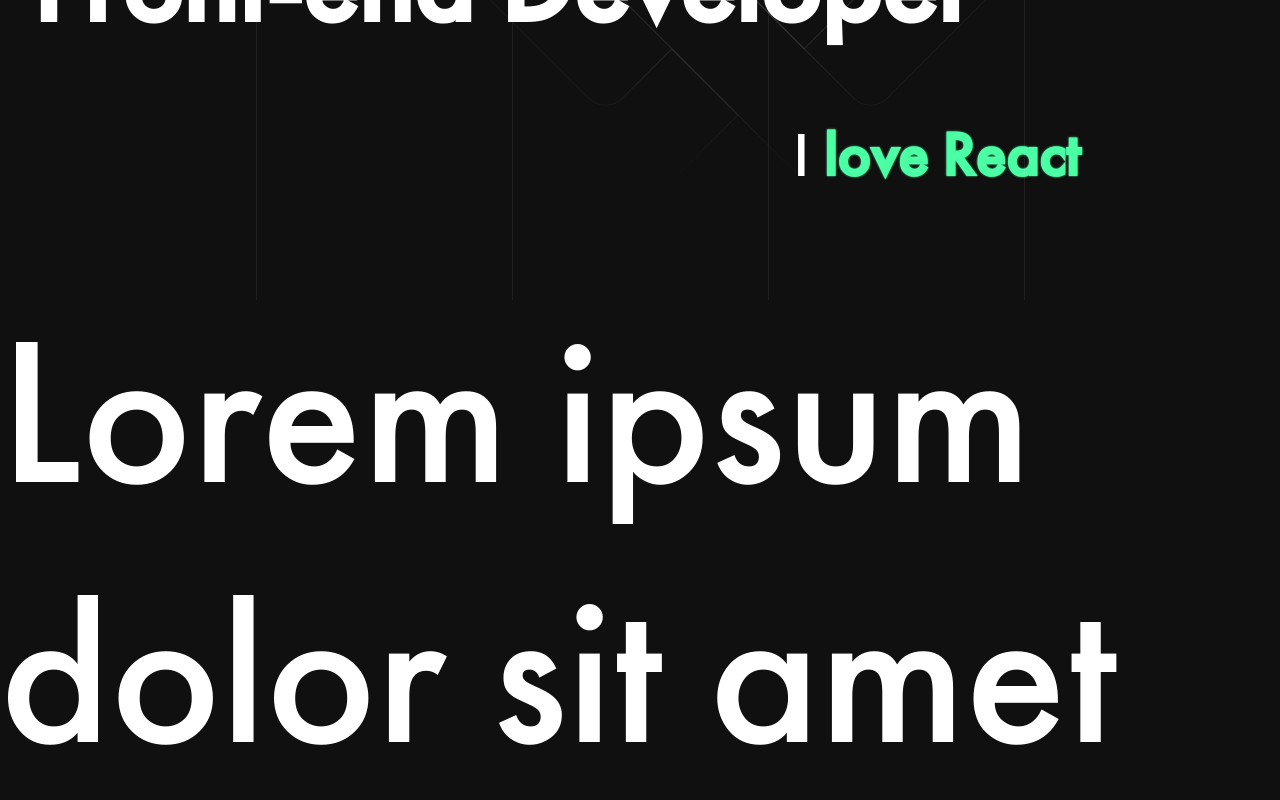
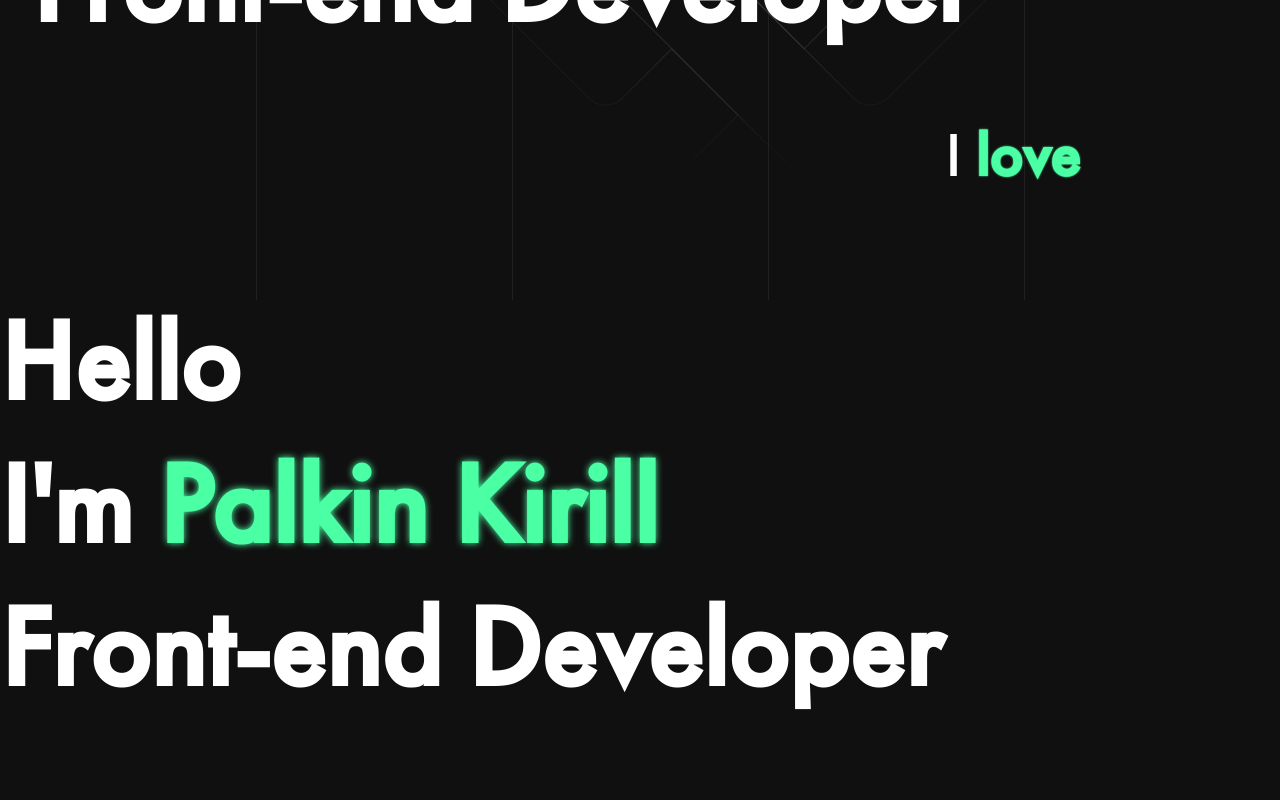
Before and after one commit to Coldarinn/portfolio, a React (Vite) app: page / in a window 1280 px wide. Shown: the part 600-1400 px from the top of the page. Built offline with nearby package versions, Linux system fonts and the light colour scheme.

Commit message:
parallax

```diff
--- a/src/components/Intro/Background.tsx
+++ b/src/components/Intro/Background.tsx
@@ -2,7 +2,7 @@ import styled from "@emotion/styled"
 
 export const Background = () => {
   return (
-    <Wrapper>
+    <Wrapper className="background">
       <svg viewBox="0 0 602 602" fill="none" xmlns="http://www.w3.org/2000/svg">
         <g opacity="0.25">
           <path
--- a/src/components/Intro/Intro.tsx
+++ b/src/components/Intro/Intro.tsx
@@ -1,18 +1,23 @@
 import styled from "@emotion/styled"
-import { useTypingText } from "@/modules/utils/useTypingText"
 import { Animation } from "./Animation"
 import { Background } from "./Background"
+import { useGSAP } from "@gsap/react"
+import { ScrollTrigger } from "gsap/ScrollTrigger"
+import { TextPlugin } from "gsap/TextPlugin"
+import { useRef } from "react"
+import gsap from "gsap"
 
 const Intro = () => {
-  const textRef = useTypingText([
+  const { typingRef } = useTypingText([
     "code cool websites",
     "love React",
     "develop mobile apps",
   ])
+  const { wrapperRef } = useParallax()
 
   return (
-    <Wrapper>
-      <Title>
+    <Wrapper ref={wrapperRef}>
+      <Title className="title">
         <Row>Hello</Row>
         <Row>
           I'm <strong>Palkin Kirill</strong>
@@ -20,8 +25,8 @@ const Intro = () => {
         <Row>Front-end Developer</Row>
       </Title>
 
-      <Typing>
-        I <strong ref={textRef} className="text"></strong>
+      <Typing className="text">
+        I <strong ref={typingRef} className="text"></strong>
       </Typing>
 
       <Animation />
@@ -29,8 +34,104 @@ const Intro = () => {
     </Wrapper>
   )
 }
+export default Intro
 
-export default Intro
+const useTypingText = (texts: string[] = []) => {
+  const typingRef = useRef(null)
+
+  useGSAP(() => {
+    gsap.registerPlugin(TextPlugin)
+
+    const textElement = typingRef.current
+    let currentTextIndex = 0
+
+    const animateText = () => {
+      const currentText = texts[currentTextIndex]
+
+      gsap.fromTo(
+        textElement,
+        { text: "" },
+        {
+          duration: 2,
+          ease: "none",
+          onComplete: eraseText,
+          text: {
+            value: currentText,
+          },
+        },
+      )
+    }
+
+    const eraseText = () => {
+      gsap.to(textElement, {
+        onComplete: nextText,
+        duration: 2,
+        delay: 1,
+        ease: "none",
+        text: {
+          value: "",
+          rtl: true,
+        },
+      })
+    }
+
+    const nextText = () => {
+      currentTextIndex = (currentTextIndex + 1) % texts.length
+      animateText()
+    }
+
+    animateText()
+  }, [texts])
+
+  return { typingRef }
+}
+const useParallax = () => {
+  const wrapperRef = useRef(null)
+
+  useGSAP(() => {
+    gsap.registerPlugin(ScrollTrigger)
+
+    const timeline = gsap.timeline({
+      defaults: { duration: 1 },
+      scrollTrigger: {
+        trigger: wrapperRef.current,
+        start: "bottom bottom",
+        end: "+=100%",
+        scrub: true,
+      },
+    })
+    timeline
+      .to(wrapperRef.current, {
+        opacity: "0",
+      })
+      .to(
+        ".title",
+        {
+          y: "-=45vh",
+          x: "-=300px",
+        },
+        0,
+      )
+      .to(
+        ".text",
+        {
+          y: "-=70vh",
+          x: "+=300px",
+        },
+        0,
+      )
+      .to(
+        ".background",
+        {
+          y: "-=30vh",
+          scale: 0.6,
+        },
+        0,
+      )
+  }, [])
+
+  return { wrapperRef }
+}
 
 const Wrapper = styled.div`
   height: 100vh;
--- a/src/components/Skills/Skills.tsx
+++ b/src/components/Skills/Skills.tsx
@@ -3,28 +3,13 @@ import styled from "@emotion/styled"
 const Skills = () => {
   return (
     <Wrapper>
-      Lorem ipsum dolor sit amet consectetur adipisicing elit. Illum doloribus
-      corrupti excepturi a quisquam iusto consectetur doloremque tempore
-      blanditiis eum et minus provident fugiat, numquam quasi, optio voluptate
-      commodi beatae saepe corporis ducimus est dolores odio deserunt. Velit
-      asperiores voluptatem officia pariatur iusto alias, provident quos vel
-      facilis harum earum vero nulla corporis incidunt saepe repellendus
-      doloribus aut dicta. Repellat molestias quasi non illo quidem!
-      Voluptatibus laudantium perspiciatis commodi, quae, neque tempora
-      repellendus ab mollitia, labore saepe iure et porro perferendis
-      consequatur repudiandae temporibus fugiat facere. Impedit, corporis?
-      Ratione, vel! Facere eos porro similique ipsa tempore beatae facilis quae
-      officia recusandae vitae reprehenderit iste quo ex veritatis, dolorem in
-      est esse vel architecto, perferendis quis! Quaerat et soluta, ipsum dicta
-      vitae aliquam libero consequatur magni vel, molestias temporibus, maiores
-      dolor sequi ducimus sapiente est nobis rem cumque veniam ipsam autem
-      mollitia. Saepe, cumque debitis doloremque modi tenetur magni ipsa
-      explicabo. Sequi, magni praesentium incidunt eligendi error repudiandae,
-      minus beatae vitae id earum quaerat accusamus consectetur perspiciatis
-      expedita commodi modi eveniet cupiditate molestiae repellendus molestias
-      animi! Impedit eveniet tenetur quod. Provident nisi eum tempora. Quibusdam
-      sed ab repellat, a officia molestiae ea vero illo, nobis quo facere quam
-      error odit totam?
+      <Title>
+        <Row>Hello</Row>
+        <Row>
+          I'm <strong>Palkin Kirill</strong>
+        </Row>
+        <Row>Front-end Developer</Row>
+      </Title>
     </Wrapper>
   )
 }
@@ -32,8 +17,23 @@ const Skills = () => {
 export default Skills
 
 const Wrapper = styled.div`
-  font-size: 200px;
-  background: var(--color-dark);
+  height: 200vh;
   position: relative;
   z-index: 1;
 `
+const Title = styled.h1`
+  margin: 0;
+
+  display: flex;
+  align-items: flex-start;
+  flex-direction: column;
+
+  font-size: 110px;
+`
+const Row = styled.p`
+  margin: 0;
+  strong {
+    color: var(--color-green);
+    text-shadow: 0 0 7px var(--color-green);
+  }
+`
--- a/src/modules/utils/useTypingText.tsx
+++ /dev/null
@@ -1,53 +0,0 @@
-import gsap from "gsap"
-import { useGSAP } from "@gsap/react"
-import { useRef } from "react"
-import TextPlugin from "gsap/TextPlugin"
-
-export const useTypingText = (texts: string[] = []) => {
-  gsap.registerPlugin(TextPlugin)
-  const textRef = useRef(null)
-
-  useGSAP(() => {
-    const textElement = textRef.current
-    let currentTextIndex = 0
-
-    const animateText = () => {
-      const currentText = texts[currentTextIndex]
-
-      gsap.fromTo(
-        textElement,
-        { text: "" },
-        {
-          duration: 2,
-          ease: "none",
-          onComplete: eraseText,
-          text: {
-            value: currentText,
-          },
-        },
-      )
-    }
-
-    const eraseText = () => {
-      gsap.to(textElement, {
-        onComplete: nextText,
-        duration: 2,
-        delay: 1,
-        ease: "none",
-        text: {
-          value: "",
-          rtl: true,
-        },
-      })
-    }
-
-    const nextText = () => {
-      currentTextIndex = (currentTextIndex + 1) % texts.length
-      animateText()
-    }
-
-    animateText()
-  }, [texts])
-
-  return textRef
-}
```
